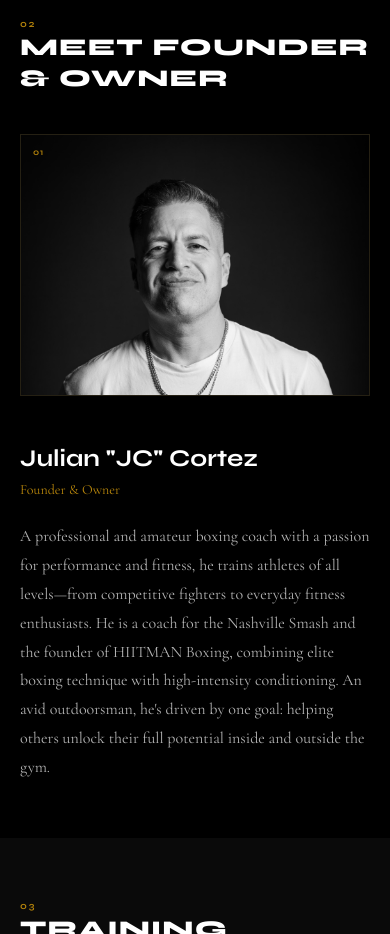
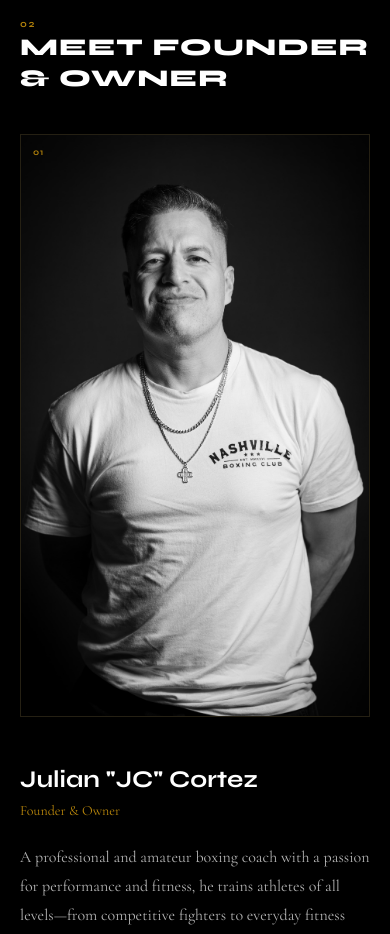
Before and after one commit to benmill23/NashvilleBoxingClub, a plain HTML site: page index.html in a window 390 px wide. Shown: the part 1740-2674 px from the top of the page. Drawn offline with nearby package versions, Linux system fonts and the light colour scheme.

Commit message:
Change founder image aspect ratio from 4/3 to 3/5

```diff
--- a/index.html
+++ b/index.html
@@ -1219,7 +1219,7 @@
 
             .founder-image {
                 max-width: 100%;
-                aspect-ratio: 4/3;
+                aspect-ratio: 3/5;
             }
 
             .membership-grid {
```
